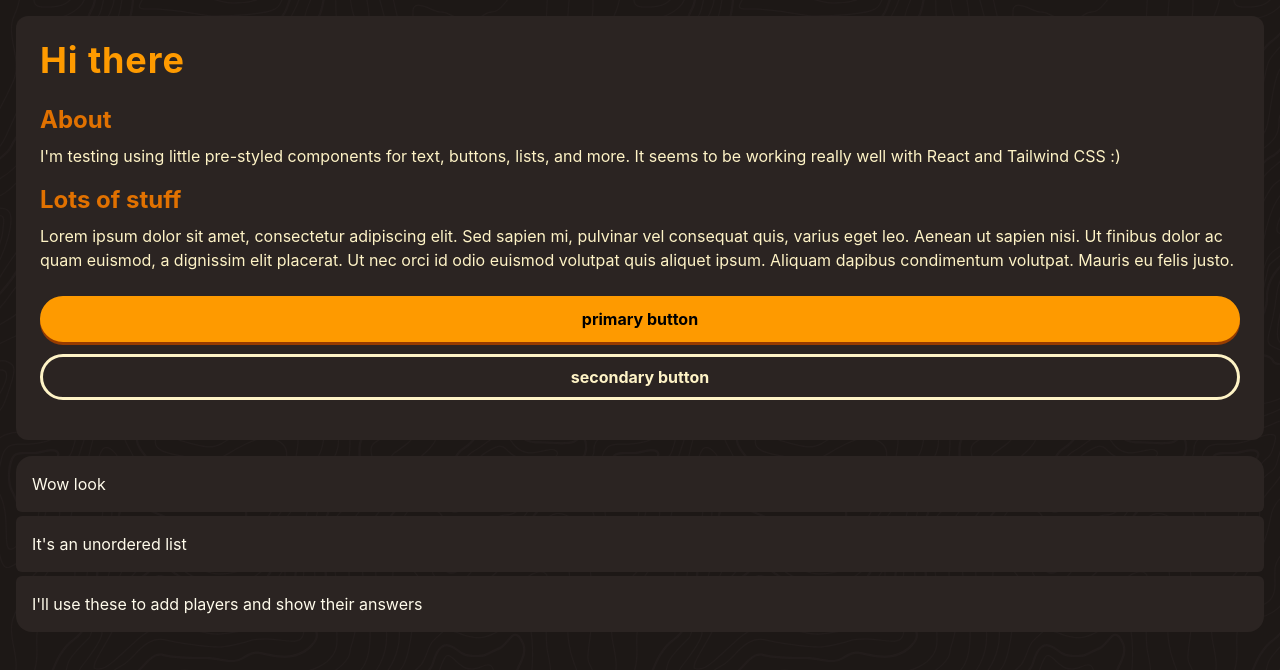
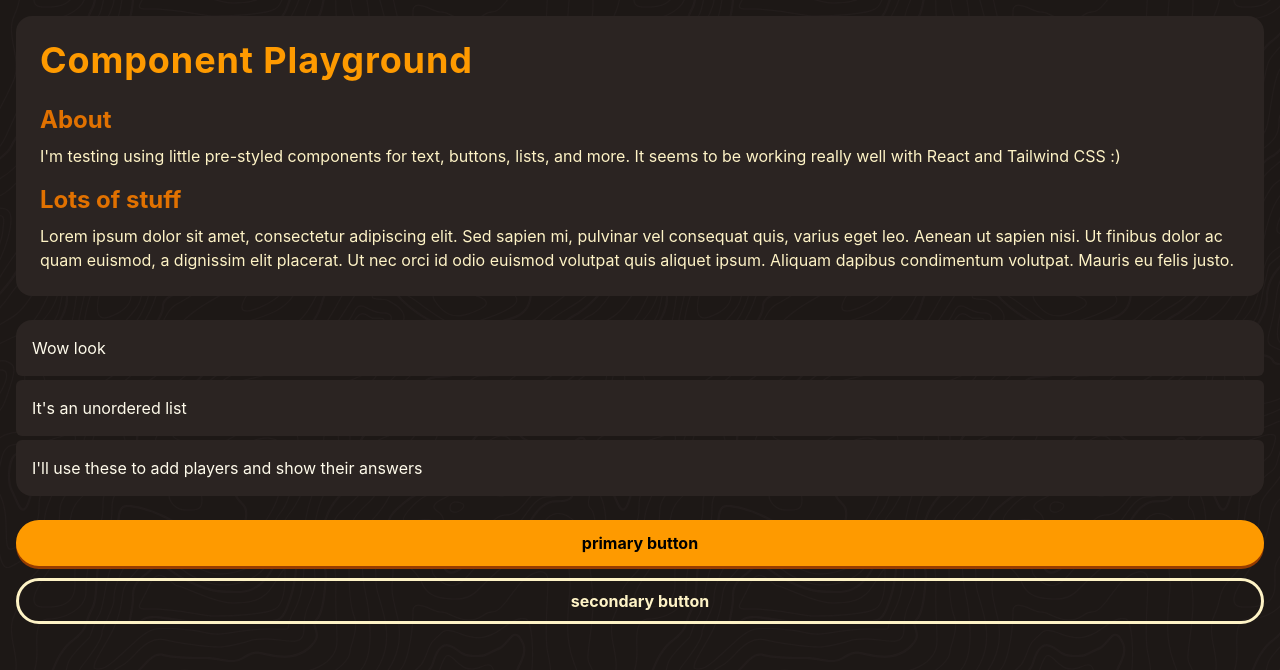
Before and after one commit to SoupCat-Py/impostor-game, a React (Vite) app: page / in a window 1280 px wide. Shown: the top 670 px of the page. Built offline with nearby package versions, Linux system fonts and the light colour scheme.

Commit message:
rearranging playground stuff

```diff
--- a/src/App.tsx
+++ b/src/App.tsx
@@ -19,18 +19,14 @@ import { List, ListItem } from "./components/Lists"
 
 export default function App() {
   return (
-  <section className="flex flex-col p-4 gap-4">
-    <div className={`flex flex-col align-top justify-start p-6 gap-6 rounded-xl bg-olive-50 dark:bg-taupe-800`}>
+  <section className="flex flex-col p-4 gap-6">
+    <div className={`flex flex-col align-top justify-start p-6 gap-6 rounded-2xl bg-olive-50 dark:bg-taupe-800`}>
       <div className={"flex flex-col align-top justify-start gap-2"}>
-        <H1>Hi there</H1>
+        <H1>Component Playground</H1>
         <H2>About</H2>
         <Para>I'm testing using little pre-styled components for text, buttons, lists, and more. It seems to be working really well with React and Tailwind CSS :)</Para>
         <H2>Lots of stuff</H2>
         <Para>Lorem ipsum dolor sit amet, consectetur adipiscing elit. Sed sapien mi, pulvinar vel consequat quis, varius eget leo. Aenean ut sapien nisi. Ut finibus dolor ac quam euismod, a dignissim elit placerat. Ut nec orci id odio euismod volutpat quis aliquet ipsum. Aliquam dapibus condimentum volutpat. Mauris eu felis justo.</Para>
-        <div className="flex flex-col gap-3 my-4">
-          <Button link primary>primary button</Button>
-          <Button link>secondary button</Button>
-        </div>
       </div>
     </div>
     <List>
@@ -44,6 +40,10 @@ export default function App() {
         I'll use these to add players and show their answers
       </ListItem>
     </List>
+    <div className="flex flex-col gap-3">
+      <Button link primary>primary button</Button>
+      <Button link>secondary button</Button>
+    </div>
   </section>
   )
 }
```
